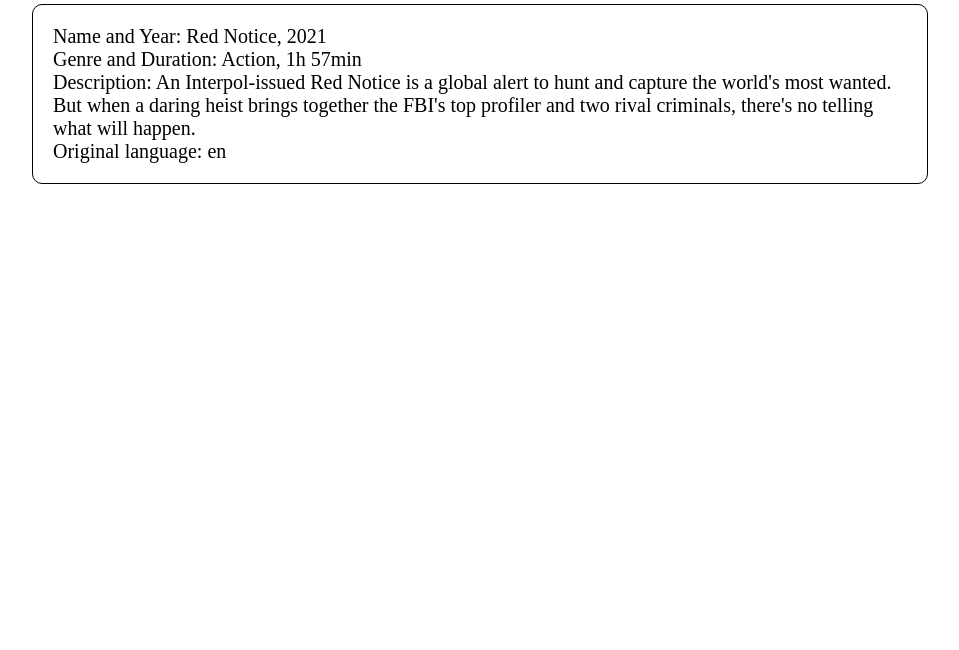
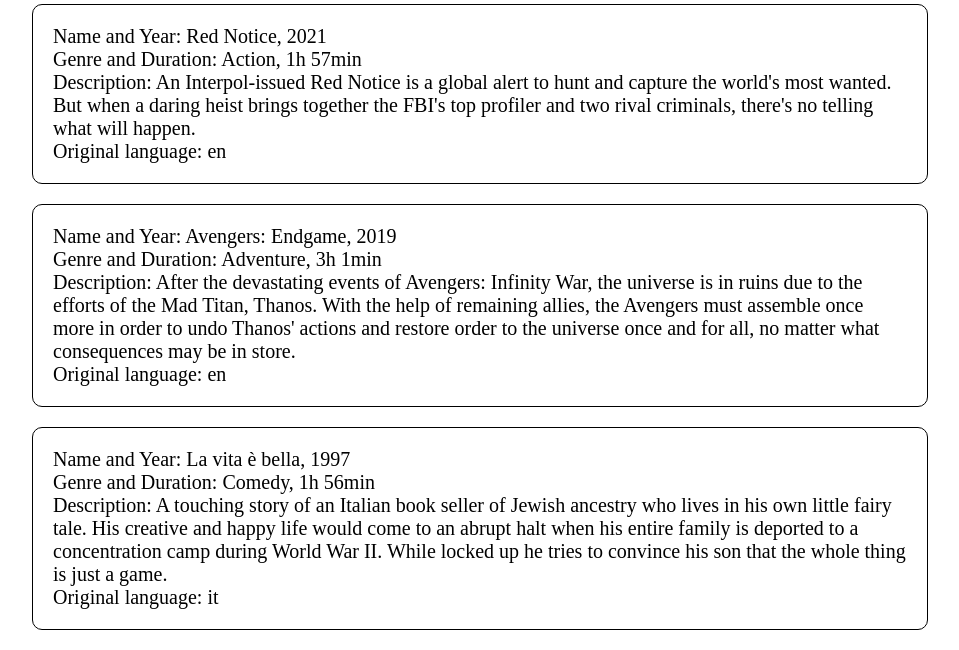
Before and after one commit to Deki97/php-oop-1, a PHP site: page / in a window 1280 px wide. Shown: the part 273-923 px from the top of the page, without its empty margins (160-1119 px from the left). Before the commit the page ends 457 px from the top, so only its background shows below. Run offline with PHP 8.4, Linux system fonts and the light colour scheme; data that the repository does not hold is empty.

Commit message:
added 4 movies oop

```diff
--- a/index.php
+++ b/index.php
@@ -62,6 +62,26 @@ metodi d'istanza che abbiamo visto stamattina e create un file index.php in cui:
     $redNotice->description = 'An Interpol-issued Red Notice is a global alert to hunt and capture the world\'s most wanted. But when a daring heist brings together the FBI\'s top profiler and two rival criminals, there\'s no telling what will happen.';
     $redNotice->original_language = 'en';
 
+
+    // Istanza Avengers: Endgame
+    $avengers = new Movie('Avengers: Endgame', 'Adventure', '3h 1min');
+    $avengers->name = 'Avengers: Endgame';
+    $avengers->genre = 'Adventure';
+    $avengers->year = '2019';
+    $avengers->duration = '3h 1min';
+    $avengers->description = 'After the devastating events of Avengers: Infinity War, the universe is in ruins due to the efforts of the Mad Titan, Thanos. With the help of remaining allies, the Avengers must assemble once more in order to undo Thanos\' actions and restore order to the universe once and for all, no matter what consequences may be in store.';
+    $avengers->original_language = 'en';
+
+
+    // Istanza La vita e' bella
+    $laVitaEBella = new Movie('La vita è bella', 'Comedy', '1h 56min');
+    $laVitaEBella->name = 'La vita è bella';
+    $laVitaEBella->genre = 'Comedy';
+    $laVitaEBella->year = '1997';
+    $laVitaEBella->duration = '1h 56min';
+    $laVitaEBella->description = 'A touching story of an Italian book seller of Jewish ancestry who lives in his own little fairy tale. His creative and happy life would come to an abrupt halt when his entire family is deported to a concentration camp during World War II. While locked up he tries to convince his son that the whole thing is just a game.';
+    $laVitaEBella->original_language = 'it';
+
 ?>
 
 <!DOCTYPE html>
@@ -94,6 +114,24 @@ metodi d'istanza che abbiamo visto stamattina e create un file index.php in cui:
                     <li>Original language: <?php echo $redNotice->original_language; ?></li>
                 </ul>
             </div>
+
+            <div class="single-movie">
+                <ul>
+                    <li>Name and Year: <?php echo $avengers->getNameAndYear(); ?></li>
+                    <li>Genre and Duration: <?php echo $avengers->getGenreAndDuration(); ?></li>
+                    <li>Description: <?php echo $avengers->description; ?></li>
+                    <li>Original language: <?php echo $avengers->original_language; ?></li>
+                </ul>
+            </div>
+
+            <div class="single-movie">
+                <ul>
+                    <li>Name and Year: <?php echo $laVitaEBella->getNameAndYear(); ?></li>
+                    <li>Genre and Duration: <?php echo $laVitaEBella->getGenreAndDuration(); ?></li>
+                    <li>Description: <?php echo $laVitaEBella->description; ?></li>
+                    <li>Original language: <?php echo $laVitaEBella->original_language; ?></li>
+                </ul>
+            </div>
         </div>
     </div>
 </body>
```
